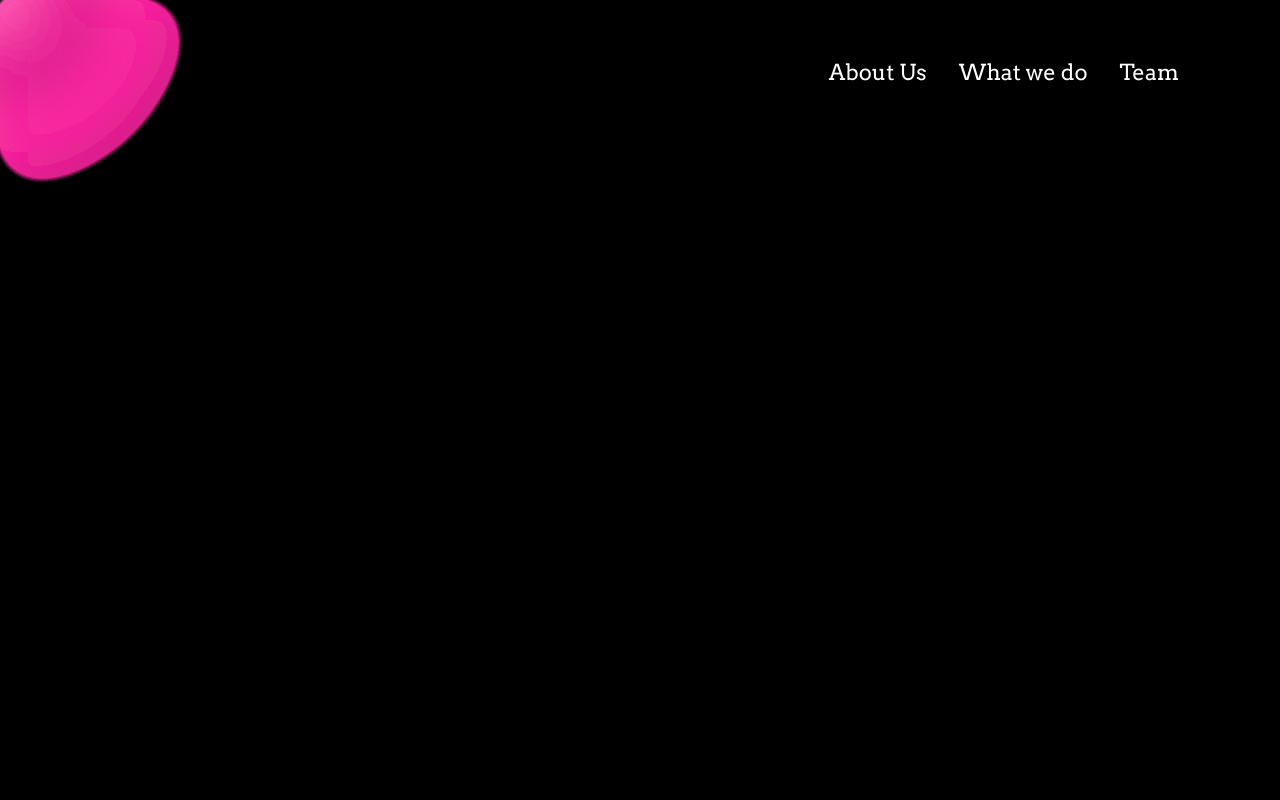
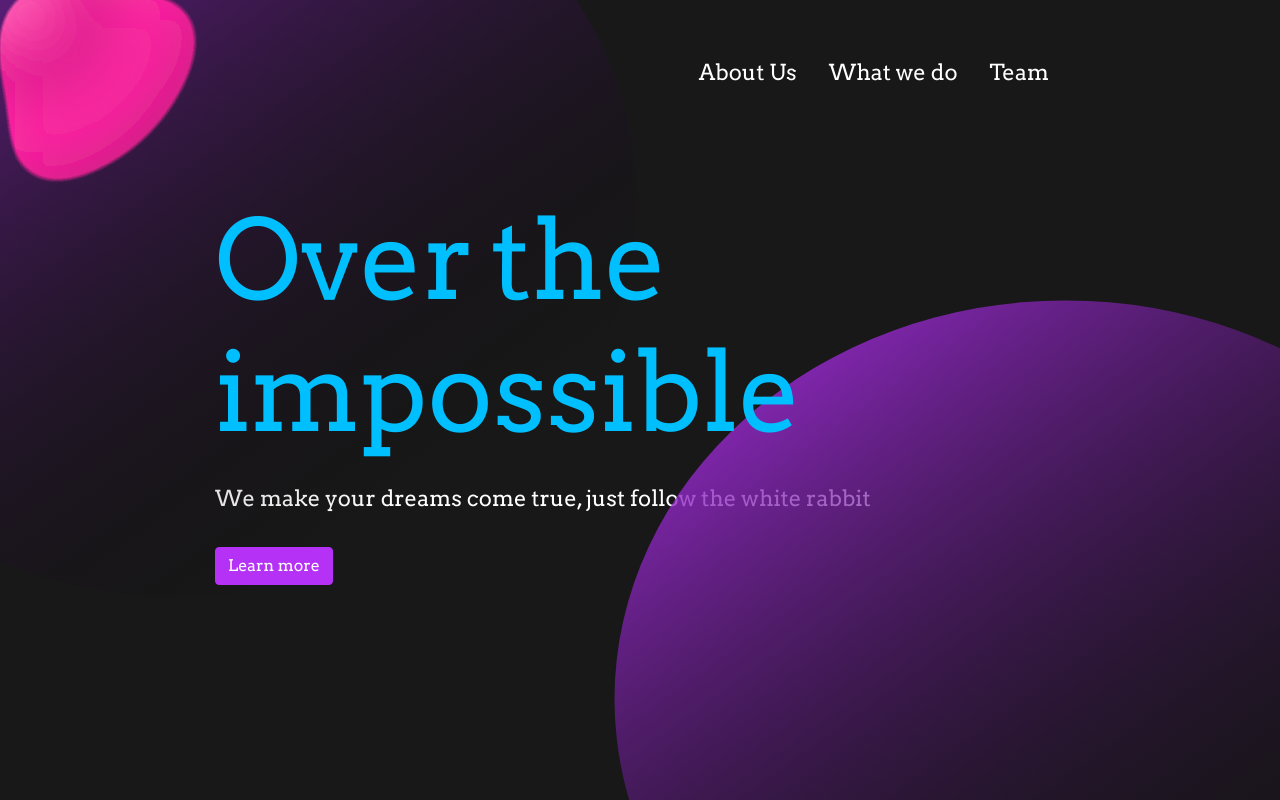
Before and after one commit to CloruroDiSodio/spring-test, a React (Create React App) app: page / in a window 1280 px wide. Built offline with nearby package versions, Linux system fonts and the light colour scheme.

Commit message:
add elements

```diff
--- a/src/App.css
+++ b/src/App.css
@@ -5,8 +5,16 @@ body,
   height: 100%;
   margin: 0;
   padding: 0;
-  background-color: black;
+  background-color: #181818	;
   font-family: 'Arvo', serif;
+}
+
+.App {
+  width: 100%;
+  height: 100%;
+  position: absolute;
+  z-index: 100;
+  overflow: hidden;
 }
 
 body {
@@ -22,13 +30,18 @@ body {
   cursor: default;
 }
 
+.hooks-main {
+  position: relative;
+  z-index: 300;
+}
+
 .hooks-main > svg {
   display: none;
 }
 
 .hooks-main > div {
   position: absolute;
-  z-index: 0;
+  z-index: 200;
   will-change: transform;
   border-radius: 50%;
   background: #FF23A4;
@@ -95,6 +108,7 @@ body {
   transition: all .5s;
   position: relative;
   text-align: center;
+  z-index: 400;
 }
 
 .nav-item a:after{
@@ -116,3 +130,21 @@ body {
 .nav-item a:hover:after{
   width: 50%;
 }
+
+.circle-1{
+  position: absolute;
+  bottom: -400px;
+  right: -300px;
+}
+
+.circle-2{
+  position: absolute;
+  top: -300px;
+  left: -300px;
+}
+
+.circle-3{
+  position: absolute;
+  top: 300px;
+  left:1000px;
+}
--- a/src/App.js
+++ b/src/App.js
@@ -5,17 +5,20 @@ import './App.css'
 import 'bootstrap/dist/css/bootstrap.min.css';
 import Menu from './Components/Menu'
 import {Container} from "react-bootstrap";
+import MainTitle from "./Components/MainTitle";
+import Circle from "./Components/Circle";
 
 function App() {
   return (
-    <>
-    <Goo />
     <div className="App">
-      <Container className='position-relative' style={{zIndex: 100}}>
+      <Container className='position-relative' style={{height: '100%'}} fluid>
+        <Goo />
       <Menu />
+      <MainTitle/>
       </Container>
+      <Circle className='circle-1'/>
+      <Circle className='circle-2'/>
     </div>
-      </>
   );
 }
 
--- /dev/null
+++ b/src/Components/Circle.js
@@ -0,0 +1,21 @@
+import React from 'react'
+
+const Circle = ({className}) => {
+
+  return(
+    <svg width="1000" height="1000" xmlns="http://www.w3.org/2000/svg" className={className}>
+      <defs>
+        <linearGradient spreadMethod="pad" y2="0.914063" x2="0.738281" y1="0" x1="0" id="svg_5">
+          <stop offset="0" stopColor="#b431f5"/>
+          <stop offset="0.980469" stopOpacity="0" stopColor="0"/>
+        </linearGradient>
+      </defs>
+      <g>
+        <title>Layer 1</title>
+        <ellipse ry="398.5" rx="451" id="svg_8" cy="498.953125" cx="485.5" fillOpacity="null" fill="url(#svg_5)"/>
+      </g>
+    </svg>
+  )
+}
+
+export default Circle
--- /dev/null
+++ b/src/Components/MainTitle.js
@@ -0,0 +1,21 @@
+import React from 'react'
+import {Row, Button} from "react-bootstrap";
+
+const MainTitle = () =>
+  <div className='w-100 h-75 d-flex justify-content-center flex-column align-items-start' style={{paddingLeft: 200}}>
+    <div className='d-flex flex-column'>
+      <div className='d-flex'>
+        <h1 style={{color: 'deepskyblue', fontSize: 110, zIndex:400}} className='position-relative mr-3 mb-0'>Over</h1>
+        <h1 style={{color: 'deepskyblue', fontSize: 110, zIndex:200}} className='position-relative mr-3 mb-0'>the</h1>
+      </div>
+      <h1 style={{color: 'deepskyblue', fontSize: 110, zIndex:400}} className='position-relative'>impossible</h1>
+    </div>
+    <p className='text-white py-3' style={{fontSize: 22}}>
+      We make your dreams come true, just follow the white rabbit
+    </p>
+    <p>
+      <Button variant="primary position-relative" style={{backgroundColor:'#B431F5', borderColor: '#B431F5', zIndex: 400}}>Learn more</Button>
+    </p>
+  </div>
+
+export default MainTitle
--- a/src/Components/Menu.js
+++ b/src/Components/Menu.js
@@ -6,6 +6,7 @@ const Menu = () => {
     <Nav
       activeKey="/home"
       className='pt-5 justify-content-end'
+      style={{paddingRight: 200}}
       //onSelect={selectedKey => alert(`selected ${selectedKey}`)}
     >
       <Nav.Item>
```
